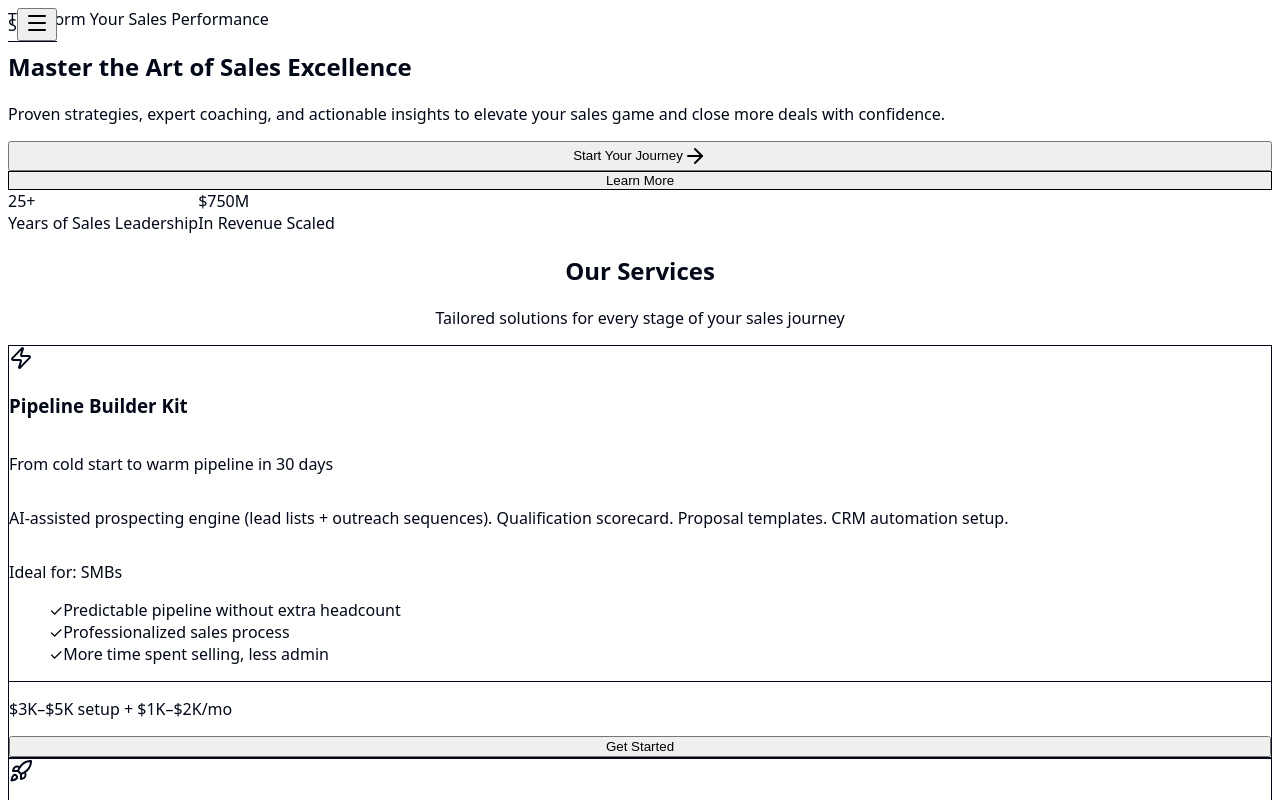
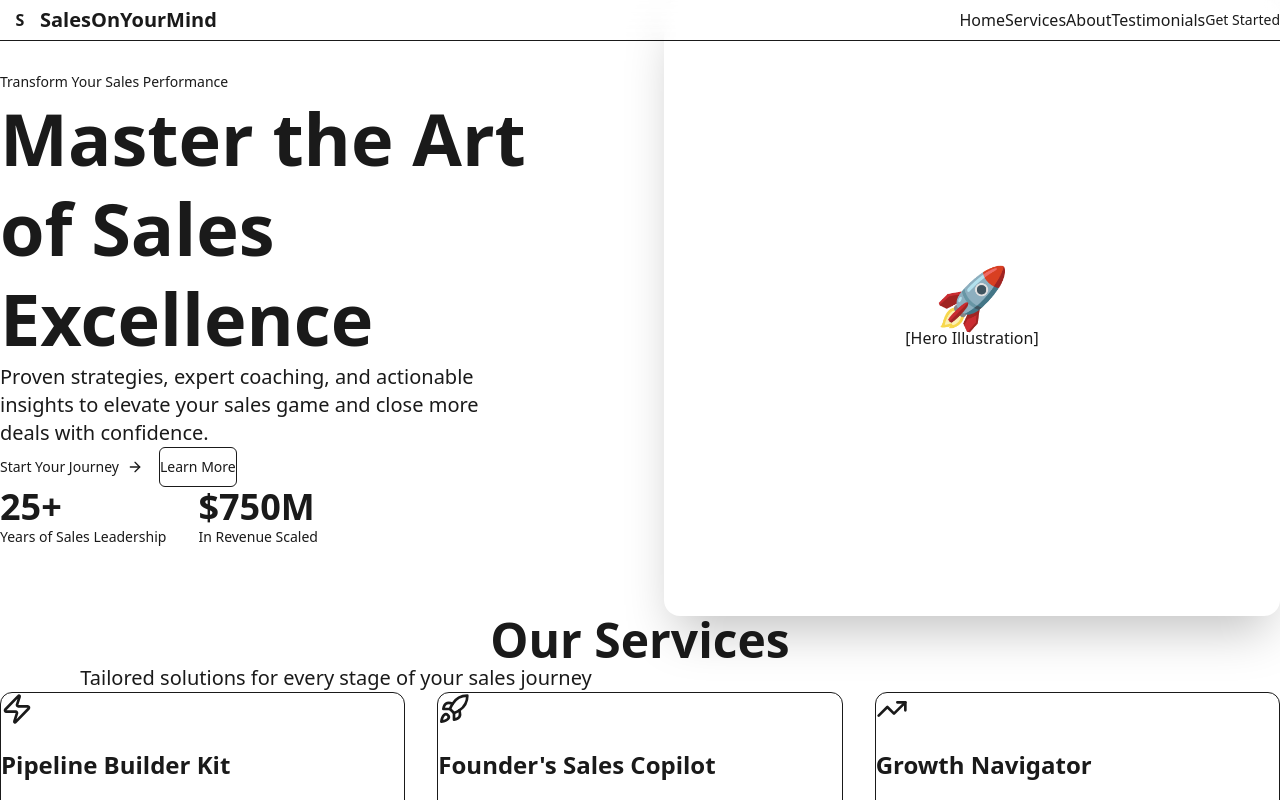
Before and after one commit to chennai85/salesonyourmind, a Next.js app: page / in a window 1280 px wide. Shown: the top 800 px of the page. Built offline with nearby package versions, Linux system fonts and the light colour scheme.

Commit message:
Fix Tailwind config with proper color definitions

```diff
--- a/app/globals.css
+++ b/app/globals.css
@@ -1,23 +1,17 @@
-@tailwind base;
-@tailwind components;
-@tailwind utilities;
+@import "tailwindcss";
 
-@layer base {
-  :root {
-    --background: 0 0% 100%;
-    --foreground: 222.2 84% 4.9%;
-    --primary: 222.2 47.6% 11.2%;
-    --primary-foreground: 210 40% 98%;
-    --secondary: 217.2 32.6% 17.5%;
-    --secondary-foreground: 210 40% 98%;
-    --muted: 221.2 63.6% 97.7%;
-    --muted-foreground: 215.4 16.3% 46.9%;
-    --border: 214.3 31.8% 91.4%;
-  }
+* {
+  margin: 0;
+  padding: 0;
+  box-sizing: border-box;
+}
 
-  body {
-    background: hsl(var(--background));
-    color: hsl(var(--foreground));
-    font-family: system-ui, -apple-system, sans-serif;
-  }
+html {
+  scroll-behavior: smooth;
 }
+
+body {
+  font-family: system-ui, -apple-system, sans-serif;
+  background: #ffffff;
+  color: #1a1a1a;
+}
--- a/app/layout.js
+++ b/app/layout.js
@@ -2,15 +2,19 @@ import './globals.css'
 
 export const metadata = {
   title: "Sales on Your Mind | AI-Powered Sales Execution for SMBs & Startups",
-  description: "Pipeline Builder Kit, Founder's Sales Copilot, Growth Navigator. Sales execution without the chaos.",
+  description: "Fractional sales leadership for startups and SMBs",
 };
 
 export default function RootLayout({ children }) {
   return (
     <html lang="en">
+      <head>
+        <meta charSet="utf-8" />
+        <meta name="viewport" content="width=device-width, initial-scale=1" />
+      </head>
       <body>
         {children}
       </body>
     </html>
-  );
+  )
 }
--- /dev/null
+++ b/tailwind.config.js
@@ -0,0 +1,32 @@
+/** @type {import('tailwindcss').Config} */
+module.exports = {
+  content: [
+    './app/**/*.{js,ts,jsx,tsx}',
+  ],
+  theme: {
+    container: {
+      center: true,
+      padding: '1rem',
+    },
+    extend: {
+      colors: {
+        primary: {
+          DEFAULT: '#1a1a1a',
+          foreground: '#ffffff',
+        },
+        secondary: {
+          DEFAULT: '#2563eb',
+          foreground: '#ffffff',
+        },
+        muted: {
+          DEFAULT: '#f5f5f5',
+          foreground: '#666666',
+        },
+        foreground: '#1a1a1a',
+        background: '#ffffff',
+        border: '#e5e5e5',
+      },
+    },
+  },
+  plugins: [],
+}
--- a/tailwind.config.ts
+++ /dev/null
@@ -1,30 +0,0 @@
-import type { Config } from "tailwindcss"
-
-const config = {
-  content: [
-    './app/**/*.{js,ts,jsx,tsx}',
-    './pages/**/*.{js,ts,jsx,tsx}',
-    './components/**/*.{js,ts,jsx,tsx}',
-  ],
-  theme: {
-    extend: {
-      colors: {
-        primary: {
-          DEFAULT: 'hsl(222.2 47.6% 11.2%)',
-          foreground: 'hsl(210 40% 98%)',
-        },
-        secondary: {
-          DEFAULT: 'hsl(217.2 32.6% 17.5%)',
-          foreground: 'hsl(210 40% 98%)',
-        },
-        muted: {
-          DEFAULT: 'hsl(221.2 63.6% 97.7%)',
-          foreground: 'hsl(215.4 16.3% 46.9%)',
-        },
-      },
-    },
-  },
-  plugins: [],
-} satisfies Config
-
-export default config
```
